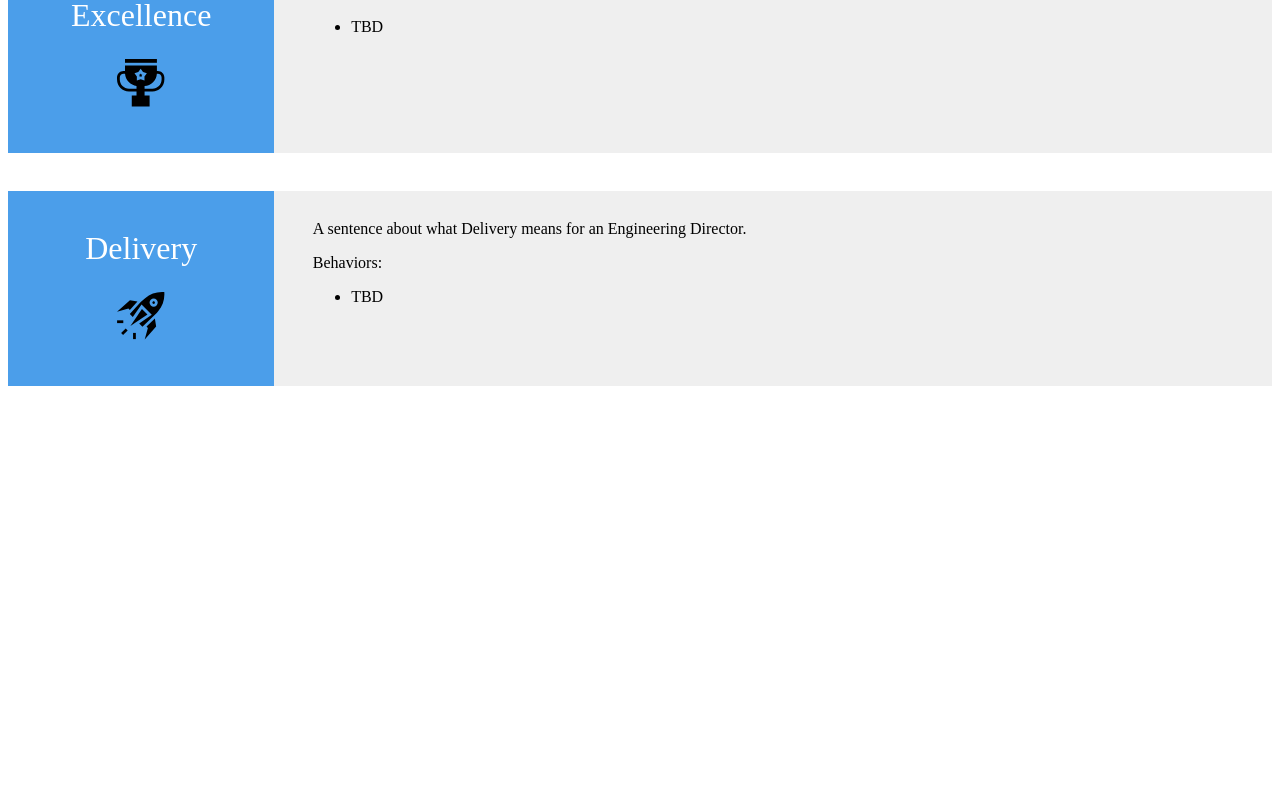
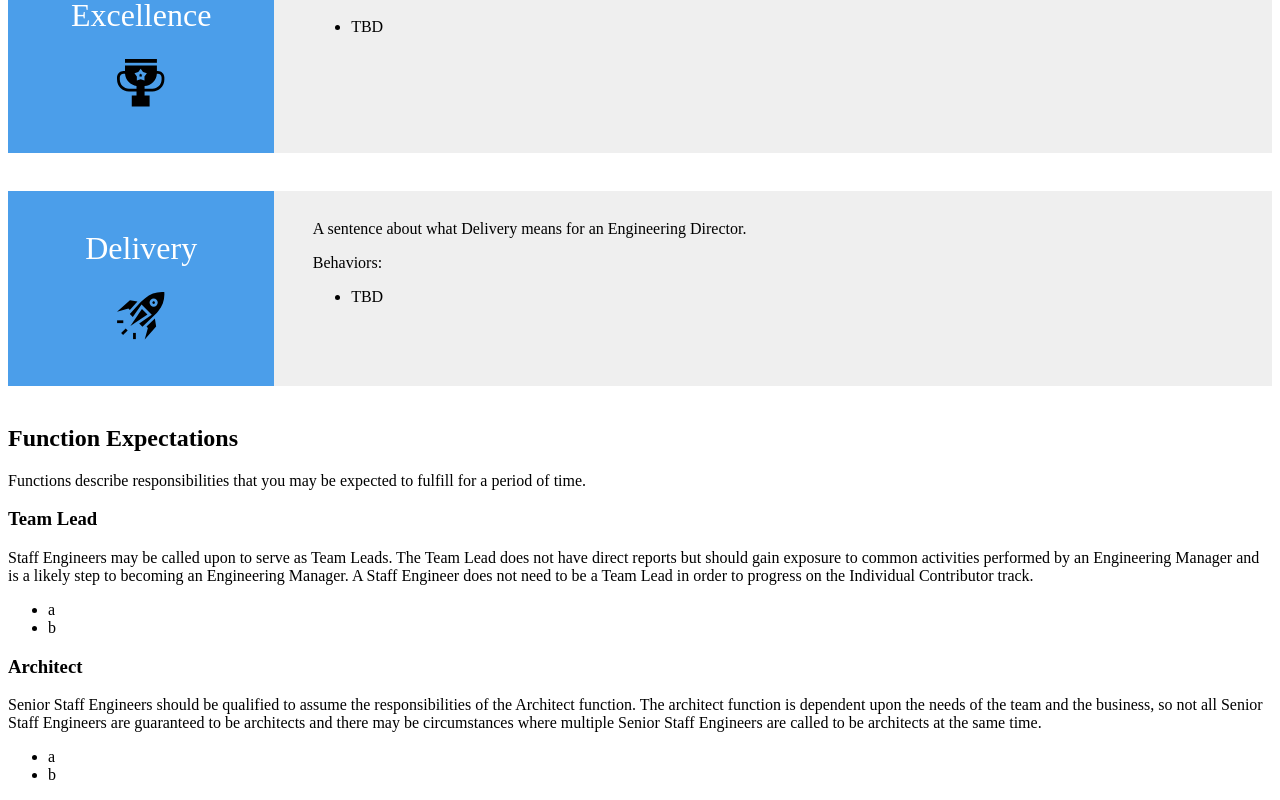
Before and after one commit to TangoGroup/career-journeys, a Next.js app: page /roles in a window 1280 px wide. Shown: the part 6076-6876 px from the top of the page. Before the commit the page ends 6501 px from the top, so only its background shows below. Built offline with nearby package versions, Linux system fonts and the light colour scheme.

Commit message:
Adding function structures

```diff
--- /dev/null
+++ b/components/FunctionList.js
@@ -0,0 +1,28 @@
+import FUNCTIONS from '../constants/functions';
+
+const FunctionList = () => (
+  <div>
+    {Object.keys(FUNCTIONS).map(functionKey => (
+      <Function key={functionKey} functionKey={functionKey} />
+    ))}
+  </div>
+);
+
+const Function = (props) => {
+  const { functionKey } = props;
+  const func = FUNCTIONS[functionKey];
+
+  return (
+    <div>
+      <h3>{func.title}</h3>
+      <p>{func.description}</p>
+      <ul>
+        {func.behaviors.map(behavior => (
+          <li key={behavior}>{behavior}</li>
+        ))}
+      </ul>
+    </div>
+  );
+};
+
+export default FunctionList;
--- /dev/null
+++ b/constants/functions.js
@@ -0,0 +1,20 @@
+const FUNCTIONS = {
+  TEAM_LEAD: {
+    title: 'Team Lead',
+    description: 'Staff Engineers may be called upon to serve as Team Leads. The Team Lead does not have direct reports but should gain exposure to common activities performed by an Engineering Manager and is a likely step to becoming an Engineering Manager. A Staff Engineer does not need to be a Team Lead in order to progress on the Individual Contributor track.',
+    behaviors: [
+      'a',
+      'b',
+    ],
+  },
+  ARCHITECT: {
+    title: 'Architect',
+    description: 'Senior Staff Engineers should be qualified to assume the responsibilities of the Architect function.  The architect function is dependent upon the needs of the team and the business, so not all Senior Staff Engineers are guaranteed to be architects and there may be circumstances where multiple Senior Staff Engineers are called to be architects at the same time.',
+    behaviors: [
+      'a',
+      'b',
+    ],
+  },
+};
+
+export default FUNCTIONS;
--- a/md/RolesOverview.mdx
+++ b/md/RolesOverview.mdx
@@ -1,5 +1,6 @@
+import FunctionList from '../components/FunctionList';
+import RoleList from '../components/RoleList';
 import RolesDiagram from '../components/RolesDiagram';
-import RoleList from '../components/RoleList';
 
 # Roles and Responsibilities
 
@@ -27,3 +28,7 @@ When a manager believes their direct report is ready to progress to a new role,
 
 ## Role Expectations
 <RoleList />
+
+## Function Expectations
+Functions describe responsibilities that you may be expected to fulfill for a period of time.
+<FunctionList />
```
